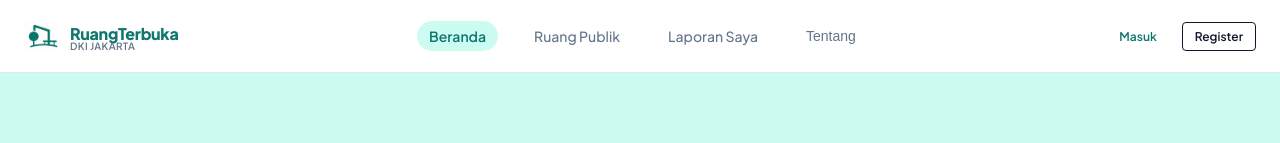
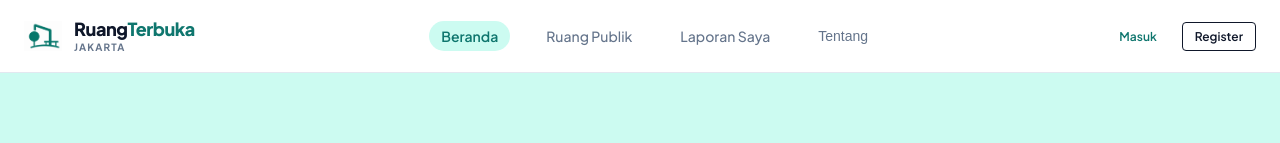
Before and after one commit to RefaelTobing/E-governance-Gacor, a React (Vite) app in the folder apps/web/: page /home in a window 1280 px wide. Shown: the top 143 px of the page. Built offline with nearby package versions, Linux system fonts and the light colour scheme.

Commit message:
Fix Logo

```diff
--- a/apps/web/src/components/Logo.jsx
+++ b/apps/web/src/components/Logo.jsx
@@ -3,11 +3,11 @@ import { Link } from 'react-router-dom';
 
 /**
  * Logo — Komponen reusable untuk branding RuangTerbuka.
- * Menampilkan gambar LogoRuka.png beserta teks branding.
+ * Menampilkan ikon/gambar LogoRuka.png beserta teks branding 2 baris rapi.
  *
  * Props:
  * @param {'sm' | 'md' | 'lg'} size - Ukuran logo (default: 'md')
- * @param {string} subtitle - Teks subtitle di bawah nama brand (default: 'DKI JAKARTA')
+ * @param {string} subtitle - Teks subtitle di bawah nama brand (default: 'JAKARTA')
  * @param {string} to - Link tujuan (default: '/home')
  * @param {boolean} asLink - Jika true, logo dibungkus Link. (default: true)
  * @param {boolean} showSubtitle - Tampilkan subtitle? (default: true)
@@ -16,14 +16,14 @@ import { Link } from 'react-router-dom';
  */
 
 const sizeConfig = {
-  sm: { imgSize: 28, fontSize: '14px', subtitleSize: '9px', gap: '8px', subtitleMarginTop: '-3px' },
-  md: { imgSize: 36, fontSize: '16px', subtitleSize: '10px', gap: '10px', subtitleMarginTop: '-4px' },
-  lg: { imgSize: 48, fontSize: '22px', subtitleSize: '12px', gap: '12px', subtitleMarginTop: '-4px' },
+  sm: { imgSize: 30, fontSize: '15px', subtitleSize: '9px', gap: '10px', subMarginTop: '2px' },
+  md: { imgSize: 38, fontSize: '18px', subtitleSize: '10px', gap: '12px', subMarginTop: '2px' },
+  lg: { imgSize: 48, fontSize: '24px', subtitleSize: '12px', gap: '14px', subMarginTop: '3px' },
 };
 
 export const Logo = ({
   size = 'md',
-  subtitle = 'DKI JAKARTA',
+  subtitle = 'JAKARTA',
   to = '/home',
   asLink = true,
   showSubtitle = true,
@@ -36,7 +36,7 @@ export const Logo = ({
     <div
       className={`logo-component ${className}`}
       style={{
-        display: 'flex',
+        display: 'inline-flex',
         alignItems: 'center',
         gap: config.gap,
         textDecoration: 'none',
@@ -50,31 +50,44 @@ export const Logo = ({
           width: `${config.imgSize}px`,
           height: `${config.imgSize}px`,
           objectFit: 'contain',
-          borderRadius: 'var(--radius-sm)',
+          borderRadius: 'var(--radius-sm, 6px)',
           flexShrink: 0,
         }}
       />
-      <div style={{ lineHeight: 1.2 }}>
+      <div
+        style={{
+          display: 'flex',
+          flexDirection: 'column',
+          justifyContent: 'center',
+          lineHeight: 1.15,
+        }}
+      >
+        {/* Baris 1: Ruang (Slate 900) + Terbuka (Teal #0F766E) */}
         <span
           style={{
-            color: 'var(--color-primary)',
+            fontSize: config.fontSize,
             fontWeight: 800,
-            fontSize: config.fontSize,
-            letterSpacing: '-0.02em',
+            letterSpacing: '-0.025em',
+            display: 'inline-flex',
+            alignItems: 'center',
+            lineHeight: 1.15,
           }}
         >
-          RuangTerbuka
+          <span style={{ color: '#0F172A' }}>Ruang</span>
+          <span style={{ color: '#0F766E' }}>Terbuka</span>
         </span>
+
+        {/* Baris 2: Sub-teks JAKARTA */}
         {showSubtitle && subtitle && (
           <span
             style={{
-              display: 'block',
               fontSize: config.subtitleSize,
-              color: 'var(--color-text-muted)',
-              fontWeight: 600,
-              marginTop: config.subtitleMarginTop,
-              letterSpacing: '0.04em',
+              color: '#64748B',
+              fontWeight: 700,
+              marginTop: config.subMarginTop,
+              letterSpacing: '0.12em',
               textTransform: 'uppercase',
+              lineHeight: 1.1,
             }}
           >
             {subtitle}
@@ -86,7 +99,16 @@ export const Logo = ({
 
   if (asLink) {
     return (
-      <Link to={to} className="navbar-brand" style={{ textDecoration: 'none' }}>
+      <Link
+        to={to}
+        className="navbar-brand"
+        style={{
+          textDecoration: 'none',
+          display: 'inline-flex',
+          alignItems: 'center',
+          marginRight: '8px',
+        }}
+      >
         {content}
       </Link>
     );
```
